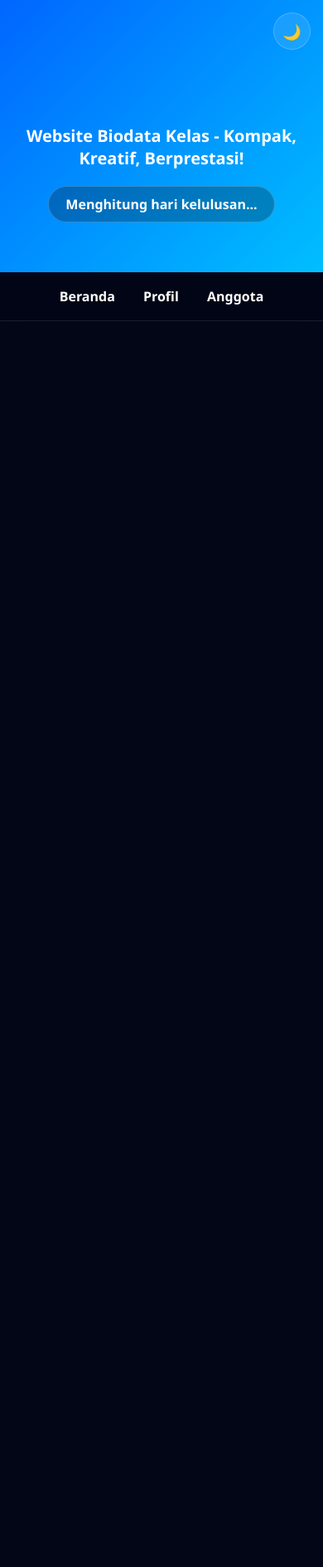
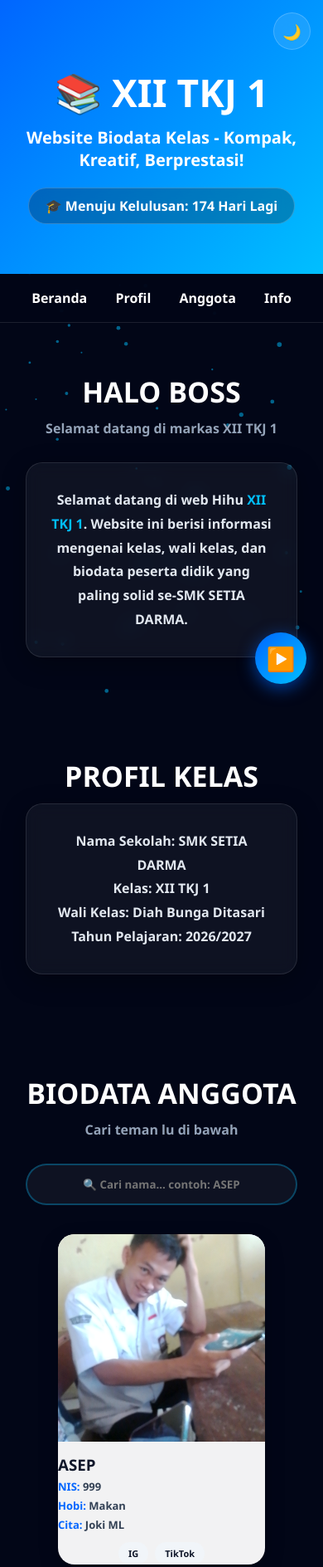
Before and after one commit to maulanahardi604-svg/Hardi, a plain HTML site: page index.html in a window 390 px wide. Shown: the top 1888 px of the page at 83% size. Before the commit the page ends 844 px from the top, so only its background shows below. Drawn offline with Linux system fonts and the light colour scheme.

Commit message:
Update index.html

```diff
--- a/index.html
+++ b/index.html
@@ -7,27 +7,46 @@
     <style>
         * { margin: 0; padding: 0; box-sizing: border-box; font-family: 'Segoe UI', Arial, sans-serif; }
         :root { --primary: #0066ff; --secondary: #00bfff; }
-        body { background: #020617; color: #e2e8f0; overflow-x: hidden; transition: 0.3s; }
+        body {
+            background: #020617; color: #e2e8f0; overflow-x: hidden;
+            transition: 0.3s;
+        }
         body.light { background: #f1f5f9; color: #0f172a; }
         body.light .profil, body.light .info-box, body.light .card { background: white; color: #0f172a; }
         #particles { position: fixed; top: 0; left: 0; width: 100%; height: 100%; z-index: -1; }
-        header { background: linear-gradient(135deg, #0066ff, #00bfff); color: white; text-align: center; padding: 80px 20px 60px 20px; position: relative; overflow: hidden; }
+
+        header {
+            background: linear-gradient(135deg, #0066ff, #00bfff); color: white; text-align: center;
+            padding: 80px 20px 60px 20px; position: relative; overflow: hidden;
+        }
         header h1 { font-size: 46px; font-weight: 900; min-height: 60px; }
         header p { font-size: 20px; font-weight: 700; margin-top: 10px; }
         #countdown { background: rgba(0,0,0,0.25); display: inline-block; padding: 10px 20px; border-radius: 30px; margin-top: 20px; font-weight: 800; backdrop-filter: blur(10px); border: 1px solid rgba(255,255,255,0.2); }
+
         .top-controls { position: fixed; top: 15px; right: 15px; z-index: 999; display: flex; gap: 10px; }
         .control-btn { background: rgba(255,255,255,0.1); backdrop-filter: blur(10px); border: 1px solid rgba(255,255,255,0.2); color: white; width: 45px; height: 45px; border-radius: 50%; cursor: pointer; font-size: 18px; }
+
         nav { background: rgba(2,6,23,0.8); backdrop-filter: blur(15px); padding: 18px; text-align: center; position: sticky; top: 0; z-index: 100; border-bottom: 1px solid rgba(255,255,255,0.1); }
         nav a { color: white; text-decoration: none; margin: 0 15px; font-weight: 800; transition: 0.2s; }
         nav a:hover { color: var(--secondary); text-shadow: 0 0 10px var(--secondary); }
+
         section { padding: 60px 8%; position: relative; }
         h2 { text-align: center; color: white; margin-bottom: 10px; font-weight: 900; font-size: 34px; text-transform: uppercase; }
         .sub-title { text-align: center; color: #94a3b8; font-weight: 700; margin-bottom: 30px; }
         body.light h2 { color: #0f172a; }
+
         #searchAnggota { display: block; margin: 0 auto 35px auto; padding: 14px 20px; width: 100%; max-width: 400px; border-radius: 30px; border: 2px solid rgba(0,191,255,0.3); background: rgba(255,255,255,0.05); color: white; font-weight: 700; outline: none; text-align: center; }
         body.light #searchAnggota { background: white; color: black; border-color: #0066ff; }
-        .profil, .info-box { background: rgba(255,255,255,0.05); backdrop-filter: blur(10px); padding: 30px; border-radius: 20px; text-align: center; box-shadow: 0 8px 30px rgba(0,0,0,0.3); line-height: 1.8; font-weight: 700; border: 1px solid rgba(255,255,255,0.1); }
-        .card { background: rgba(255,255,255,0.95); width: 250px; border-radius: 20px; overflow: hidden; box-shadow: 0 8px 25px rgba(0,0,0,0.2); transition: 0.4s; opacity: 0; transform: translateY(30px); }
+
+        .profil, .info-box {
+            background: rgba(255,255,255,0.05); backdrop-filter: blur(10px); padding: 30px; border-radius: 20px;
+            text-align: center; box-shadow: 0 8px 30px rgba(0,0,0,0.3);
+            line-height: 1.8; font-weight: 700; border: 1px solid rgba(255,255,255,0.1);
+        }
+        .card {
+            background: rgba(255,255,255,0.95); width: 250px; border-radius: 20px; overflow: hidden;
+            box-shadow: 0 8px 25px rgba(0,0,0,0.2); transition: 0.4s; opacity: 0; transform: translateY(30px);
+        }
         .card.show { opacity: 1; transform: translateY(0); }
         .card:hover { transform: translateY(-10px) scale(1.03); box-shadow: 0 15px 40px rgba(0,191,255,0.4); }
         .anggota { display: flex; justify-content: center; flex-wrap: wrap; gap: 25px; }
@@ -39,6 +58,7 @@
         .card p b { color: #0066ff; font-weight: 900; }
         .sosmed { margin-top: 12px; display: flex; justify-content: center; gap: 8px; }
         .sosmed a { text-decoration: none; background: #f1f5f9; padding: 6px 12px; border-radius: 20px; font-size: 11px; font-weight: 800; color: #0f172a; }
+
         footer { background: #020617; color: #94a3b8; text-align: center; padding: 25px; font-weight: 700; border-top: 1px solid rgba(255,255,255,0.1); }
     </style>
 </head>
@@ -58,4 +78,82 @@
         <a href="#beranda">Beranda</a>
         <a href="#profil">Profil</a>
         <a href="#anggota">Anggota</a>
-        <a href
+        <a href="#informasi">Info</a>
+    </nav>
+
+    <section id="beranda">
+        <h2>Halo Boss</h2>
+        <p class="sub-title">Selamat datang di markas XII TKJ 1</p>
+        <div class="profil">Selamat datang di web Hihu <b style="color:#00bfff;">XII TKJ 1</b>. Website ini berisi informasi mengenai kelas, wali kelas, dan biodata peserta didik yang paling solid se-SMK SETIA DARMA.</div>
+    </section>
+
+    <section id="profil">
+        <h2>Profil Kelas</h2>
+        <div class="profil">
+            <p><b>Nama Sekolah:</b> SMK SETIA DARMA</p>
+            <p><b>Kelas:</b> XII TKJ 1</p>
+            <p><b>Wali Kelas:</b> Diah Bunga Ditasari</p>
+            <p><b>Tahun Pelajaran:</b> 2026/2027</p>
+        </div>
+    </section>
+
+    <section id="anggota">
+        <h2>Biodata Anggota</h2>
+        <p class="sub-title">Cari teman lu di bawah</p>
+        <input type="text" id="searchAnggota" placeholder="🔍 Cari nama... contoh: ASEP" onkeyup="cariAnggota()">
+        <div class="anggota">
+            <div class="card"><div class="foto"><img src="IMG_20261124_130659.jpg"></div><h3>ASEP</h3><p><b>NIS:</b> 999</p><p><b>Hobi:</b> Makan</p><p><b>Cita:</b> Joki ML</p><div class="sosmed"><a href="#">IG</a><a href="#">TikTok</a></div></div>
+            <div class="card"><div class="foto"><img src="IMG_20261124_130659.jpg"></div><h3>SUEP</h3><p><b>NIS:</b> 002</p><p><b>Hobi:</b> PHP</p><p><b>Cita:</b> Wapres</p><div class="sosmed"><a href="#">IG</a><a href="#">TikTok</a></div></div>
+            <div class="card"><div class="foto"><img src="IMG_20261124_130659.jpg"></div><h3>ISMAIL</h3><p><b>NIS:</b> 003</p><p><b>Hobi:</b> Pickme</p><p><b>Cita:</b> Presiden</p><div class="sosmed"><a href="#">IG</a><a href="#">TikTok</a></div></div>
+            <div class="card"><div class="foto"><img src="IMG_20261124_130659.jpg"></div><h3>MALIK</h3><p><b>NIS:</b> 004</p><p><b>Hobi:</b> Musik</p><p><b>Cita:</b> Pilot</p><div class="sosmed"><a href="#">IG</a><a href="#">TikTok</a></div></div>
+        </div>
+    </section>
+
+    <section class="info" id="informasi">
+        <h2>Informasi Kelas</h2>
+        <div class="info-box">
+            <p>👨‍🏫 <b>Wali Kelas:</b> Diah Bunga Ditasari</p>
+            <p>👥 <b>Jumlah:</b> 30 orang</p>
+            <p>🏫 <b>Ruang:</b> TKJ 1</p>
+            <p>📅 <b>Kelulusan:</b> <span id="tglLulus"></span></p>
+            <p>🏆 <b>Motto:</b> Kompak, Kreatif, dan Berprestasi!</p>
+        </div>
+    </section>
+
+    <footer><p>©️ 2026 Kelas XII TKJ 1 - Dibuat dengan ❤️</p></footer>
+
+<!-- MUSIK - CUMA TOMBOL -->
+<div id="musikTersembunyi" style="display:none;"></div>
+<div onclick="mainkan()" style="position:fixed; bottom:20px; right:20px; z-index:99999; background:linear-gradient(135deg,#0066ff,#00bfff); width:62px; height:62px; border-radius:50%; display:flex; align-items:center; justify-content:center; cursor:pointer; box-shadow:0 5px 20px rgba(0,102,255,0.6);"><span id="ikon" style="color:white; font-size:28px;">▶️</span></div>
+
+<script>
+// TYPING EFFECT
+const text = "📚 XII TKJ 1"; let i=0; function typing(){ if(i<text.length){ document.getElementById('typing').innerHTML+=text.charAt(i); i++; setTimeout(typing, 120);} } typing();
+
+// COUNTDOWN LULUS - 20 Mei 2027
+const tglLulus = new Date("2027-05-20").getTime();
+document.getElementById('tglLulus').innerText = "20 Mei 2027";
+setInterval(()=>{ let now=new Date().getTime(); let d=tglLulus-now; let hari=Math.floor(d/(1000*60*60*24)); document.getElementById('countdown').innerHTML = `🎓 Menuju Kelulusan: <b>${hari} Hari Lagi</b>`; },1000);
+
+// SEARCH
+function cariAnggota(){ let input=document.getElementById('searchAnggota').value.toLowerCase(); document.querySelectorAll('.card').forEach(c=>{ let nama=c.querySelector('h3').innerText.toLowerCase(); c.style.display = nama.includes(input) ? "block" : "none"; }); }
+
+// SCROLL ANIMATION
+const observer = new IntersectionObserver((entries)=>{ entries.forEach(e=>{ if(e.isIntersecting) e.target.classList.add('show'); }); }, {threshold:0.2});
+document.querySelectorAll('.card').forEach(c=>observer.observe(c));
+
+// DARK/LIGHT
+function toggleTheme(){ document.body.classList.toggle('light'); document.getElementById('themeBtn').innerText = document.body.classList.contains('light') ? '☀️' : '🌙'; }
+
+// PARTICLES
+const canvas=document.getElementById('particles'); const ctx=canvas.getContext('2d'); canvas.width=window.innerWidth; canvas.height=window.innerHeight;
+let particles=[]; for(let i=0;i<70;i++) particles.push({x:Math.random()*canvas.width, y:Math.random()*canvas.height, vx:(Math.random()-0.5)*0.5, vy:(Math.random()-0.5)*0.5, r:Math.random()*2+1});
+function draw(){ ctx.clearRect(0,0,canvas.width,canvas.height); ctx.fillStyle='rgba(0,191,255,0.5)'; particles.forEach(p=>{ p.x+=p.vx; p.y+=p.vy; if(p.x<0||p.x>canvas.width) p.vx*=-1; if(p.y<0||p.y>canvas.height) p.vy*=-1; ctx.beginPath(); ctx.arc(p.x,p.y,p.r,0,Math.PI*2); ctx.fill(); }); requestAnimationFrame(draw); } draw();
+
+// MUSIK YOUTUBE - CUMA LOGO
+var p; function onYouTubeIframeAPIReady(){ p = new YT.Player('musikTersembunyi', { videoId: '8NnQs3EtoqU', playerVars:{loop:1, playlist:'8NnQs3EtoqU'} }); }
+var nyala=false; function mainkan(){ if(!nyala){ p.playVideo(); document.getElementById('ikon').innerHTML='⏸️'; nyala=true; } else { p.pauseVideo(); document.getElementById('ikon').innerHTML='▶️'; nyala=false; } }
+</script>
+<script src="https://www.youtube.com/iframe_api"></script>
+</body>
+            </html>
```
